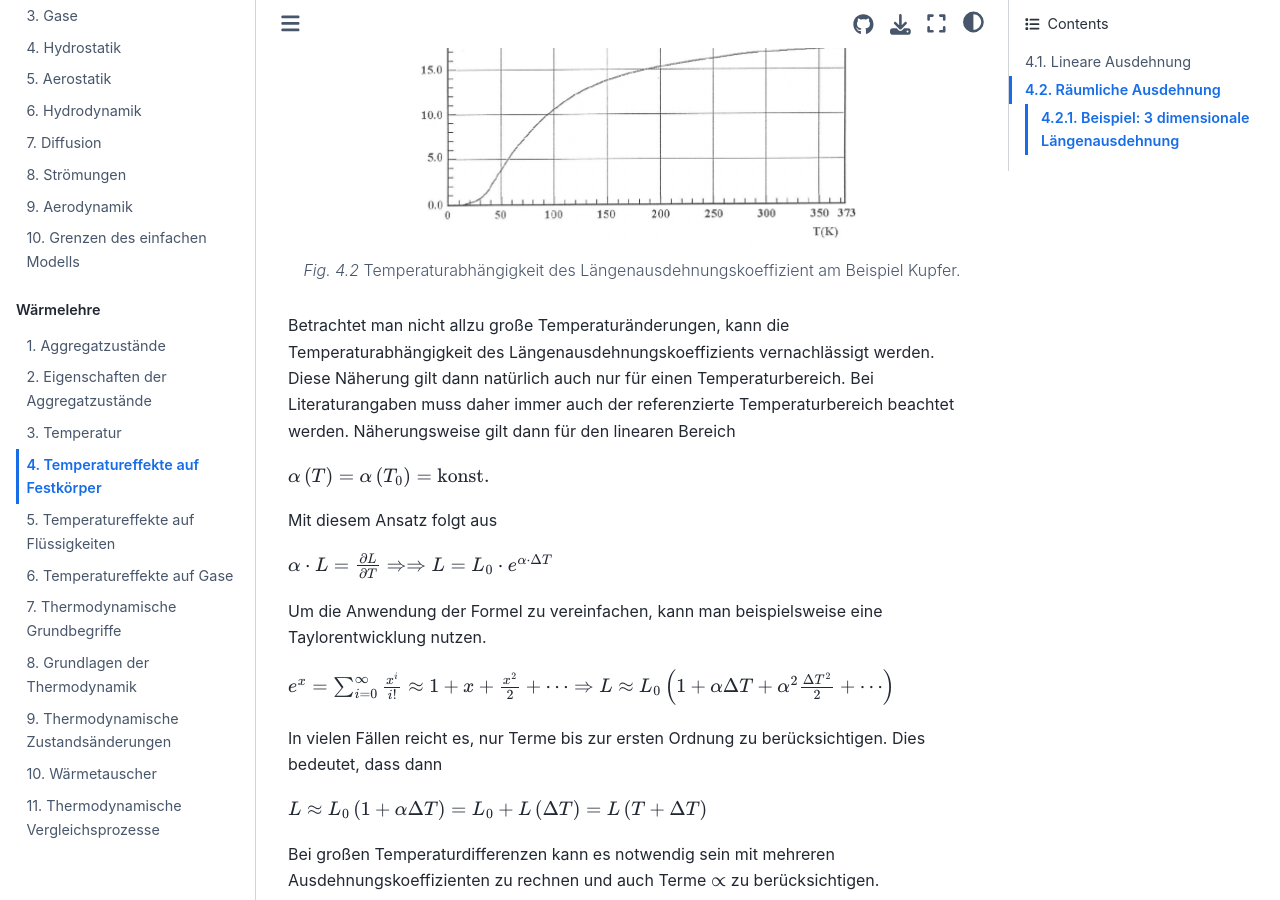
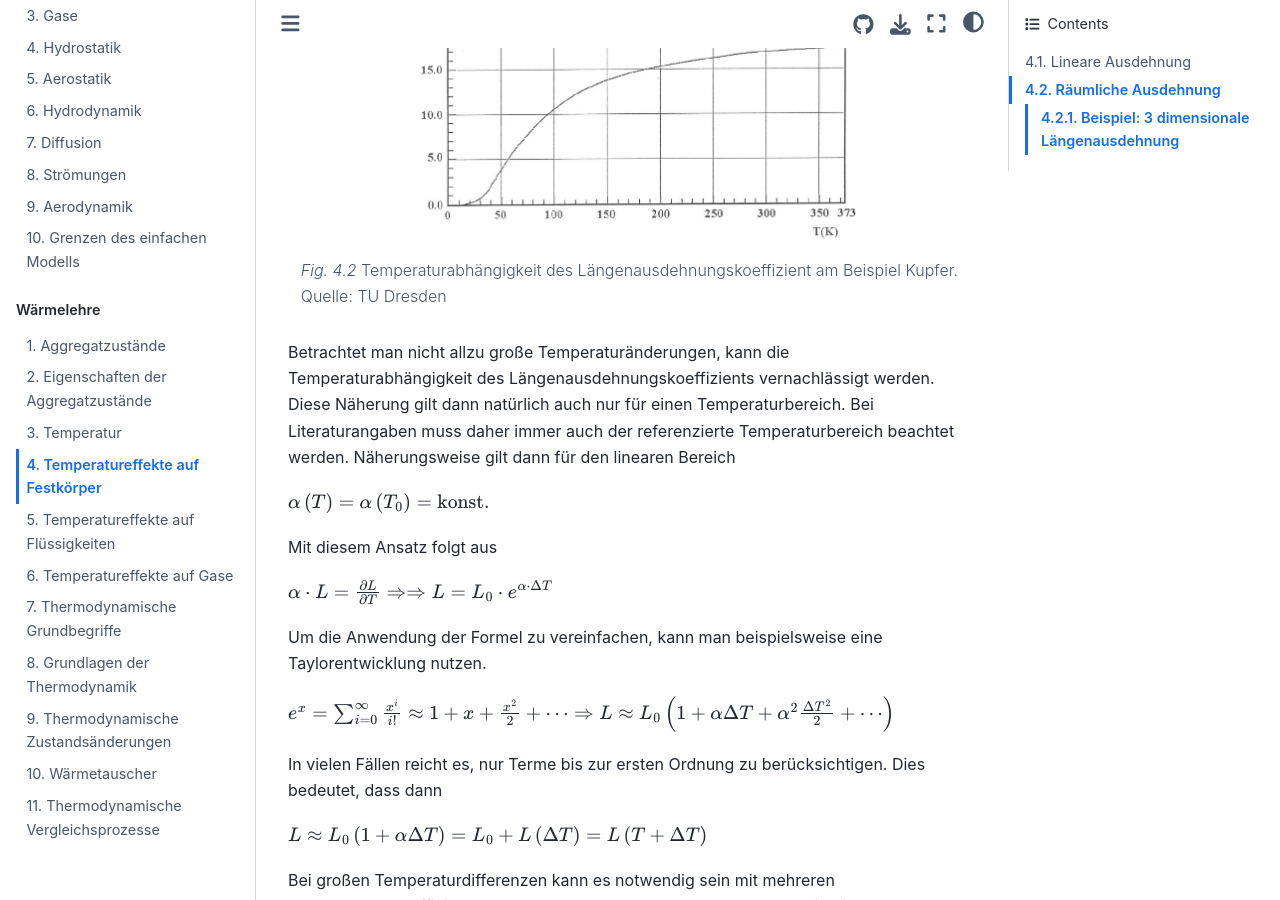
Before and after one commit to EUPhysik/LecturePhysicsOne, a Jupyter Book: the page built from book/waerme/temp_festkoerper.md, in a window 1280 px wide and 900 px high, scrolled down 1097 px. Built offline with Jupyter Book 1.0.4 settings and Sphinx 7.4.7 and the Sphinx Book theme 1.1.4, drawn with Linux system fonts in a browser that asks for light colours.

````diff
--- a/book/waerme/temp_festkoerper.md
+++ b/book/waerme/temp_festkoerper.md
@@ -30,7 +30,7 @@
 alt: Laengenausdehnung von Kupfer
 name: Laengenausdehnung-2
 ---
-Temperaturabhängigkeit des Längenausdehnungskoeffizient am Beispiel Kupfer.
+Temperaturabhängigkeit des Längenausdehnungskoeffizient am Beispiel Kupfer. Quelle: TU Dresden
  ```
 
 Betrachtet man nicht allzu große Temperaturänderungen, kann die Temperaturabhängigkeit des Längenausdehnungskoeffizients vernachlässigt werden.
````
Also changed, not shown: book/waerme/kreisprozesse.md (+4 -4 lines).
